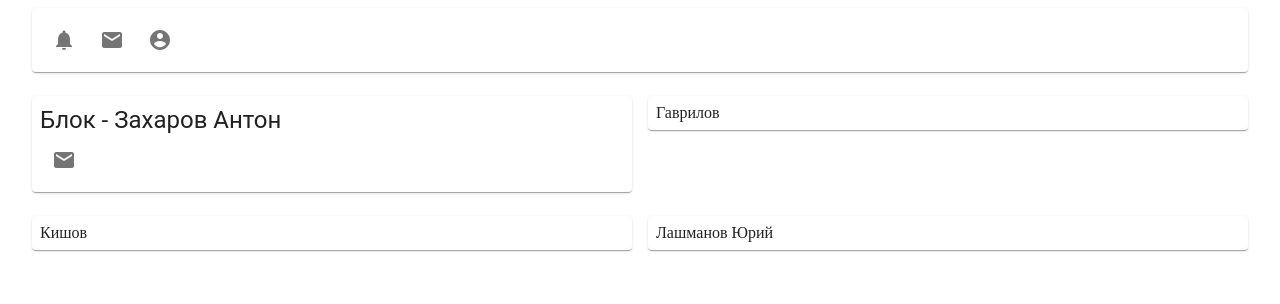
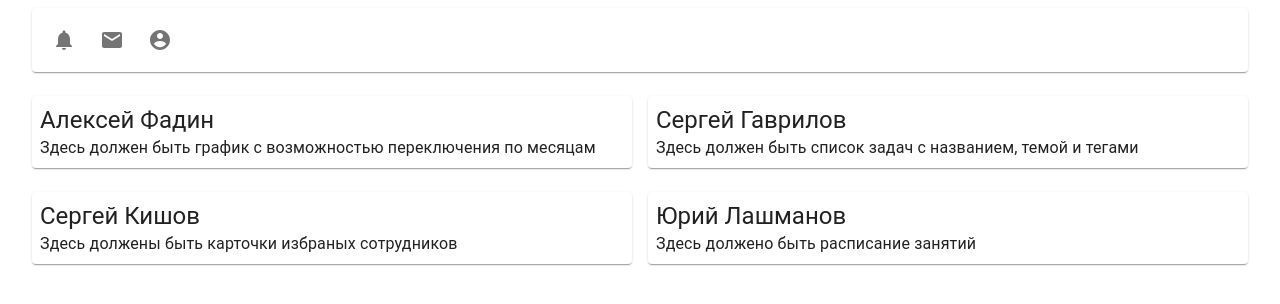
Before and after one commit to LashmanovYuri/engineer_office, a React (Create React App) app: page / in a window 1280 px wide. Shown: the top 304 px of the page. Built offline with nearby package versions, Linux system fonts and the light colour scheme.

Commit message:
Блоки с входящими данными

```diff
--- a/src/components/BlockFour/BlockFour.js
+++ b/src/components/BlockFour/BlockFour.js
@@ -11,6 +11,7 @@ import {
 // Импорт компонентов Material-UI
 import {
   Card,
+  Typography,
 } from '@material-ui/core';
 
 // Импорт иконок Material-UI
@@ -24,6 +25,34 @@ const useStyles = makeStyles((theme) => ({
   },
 }));
 
+/* Входящие данные */
+const data = [
+  {
+    startTime: '9:00',
+    endTime: '10:45',
+    name: 'Теория вероятностей',
+    address: 'Корпус 2, кабинет 211',
+    teacherName: 'Иванов Петр Васильевич',
+    type: 'Лекция',
+  },
+  {
+    startTime: '11:00',
+    endTime: '12:45',
+    name: 'Информатика',
+    address: 'Корпус 2, кабинет 311',
+    teacherName: 'Сурков Иван Гаврилович',
+    type: 'Лекция',
+  },
+  {
+    startTime: '13:30',
+    endTime: '15:45',
+    name: 'Информатика',
+    address: 'Корпус 2, кабинет 231',
+    teacherName: 'Сурков Иван Гаврилович',
+    type: 'Практика',
+  },
+];
+
 
 // Функция-компонент
 function BlockFour({
@@ -34,7 +63,12 @@ function BlockFour({
 
   return (
     <Card className={classes.root}>
-      Лашманов Юрий
+      <Typography variant='h5'>
+        Юрий Лашманов
+      </Typography>
+      <Typography variant='body1'>
+        Здесь должено быть расписание занятий
+      </Typography>
     </Card>
   );
 }
--- a/src/components/BlockOne/BlockOne.js
+++ b/src/components/BlockOne/BlockOne.js
@@ -26,6 +26,24 @@ const useStyles = makeStyles((theme) => ({
   },
 }));
 
+/* Входящие данные */
+const data = [
+  {'Январь': {
+    'Всего обращений': '750',
+    'Нарешен КС': '43',
+    'Возвратов': '33',
+  }},
+  {'Февраль': {
+    'Всего обращений': '654',
+    'Нарешен КС': '76',
+    'Возвратов': '33',
+  }},
+  {'Март': {
+    'Всего обращений': '720',
+    'Нарешен КС': '83',
+    'Возвратов': '13',
+  }}
+];
 
 // Функция-компонент
 function BlockOne({
@@ -37,15 +55,11 @@ function BlockOne({
   return (
     <Card className={classes.root}>
       <Typography variant='h5'>
-        Блок - Захаров Антон
+        Алексей Фадин
       </Typography>
-      <IconButton
-        onClick={() => {
-          alert('Hello')
-        }}
-      >
-        <MailIcon />
-      </IconButton>
+      <Typography variant='body1'>
+        Здесь должен быть график с возможностью переключения по месяцам
+      </Typography>
     </Card>
   );
 }
--- a/src/components/BlockThree/BlockThree.js
+++ b/src/components/BlockThree/BlockThree.js
@@ -11,6 +11,7 @@ import {
 // Импорт компонентов Material-UI
 import {
   Card,
+  Typography,
 } from '@material-ui/core';
 
 // Импорт иконок Material-UI
@@ -24,6 +25,30 @@ const useStyles = makeStyles((theme) => ({
   },
 }));
 
+/* Входящие данные */
+const data = [
+  {
+    username: 'Иванов Петр Константинович',
+    position: 'Директор всея конторы',
+    telephone: 89271234567,
+    url: 'http://addressbook.sbrf.ru/123',
+    avatar: 'https://million-wallpapers.ru/wallpapers/5/51/505015039754505/avatar.jpg'
+  },
+  {
+    username: 'Петров Сергей Васильевич',
+    position: 'Заместитель всех',
+    telephone: 89271231122,
+    url: 'http://addressbook.sbrf.ru/234',
+    avatar: 'https://i.pinimg.com/736x/62/8f/49/628f49798bba23a996bbb0fe8aad174e--avatar-james-cameron-avatar-fan-art.jpg'
+  },
+  {
+    username: 'Мухамедов Махмуд Изгил Оглы',
+    position: 'Водитель звездалета',
+    telephone: 89271234234,
+    url: 'http://addressbook.sbrf.ru/221',
+    avatar: 'https://img1.goodfon.ru/original/2988x1771/3/33/avatar-neytiri-zoe-saldana.jpg'
+  },
+];
 
 // Функция-компонент
 function BlockThree({
@@ -34,7 +59,12 @@ function BlockThree({
 
   return (
     <Card className={classes.root}>
-      Кишов
+      <Typography variant='h5'>
+        Сергей Кишов
+      </Typography>
+      <Typography variant='body1'>
+        Здесь должены быть карточки избраных сотрудников
+      </Typography>
     </Card>
   );
 }
--- a/src/components/BlockTwo/BlockTwo.js
+++ b/src/components/BlockTwo/BlockTwo.js
@@ -11,6 +11,7 @@ import {
 // Импорт компонентов Material-UI
 import {
   Card,
+  Typography,
 } from '@material-ui/core';
 
 // Импорт иконок Material-UI
@@ -24,6 +25,25 @@ const useStyles = makeStyles((theme) => ({
   },
 }));
 
+/* Входящие данные */
+const data = [
+  {
+    name: 'Название первой задачи',
+    subject: 'Тема первой задачи',
+    tags: ['Задача', 'Срочная'],
+  },
+  {
+    name: 'Вторая задача',
+    subject: 'Тема второй задачи',
+    tags: ['Сделать завтра', 'Срочная'],
+  },
+  {
+    name: 'Еще задача',
+    subject: 'Тема задачи',
+    tags: ['Задача', 'Важная'],
+  },
+];
+
 
 // Функция-компонент
 function BlockTwo({
@@ -34,7 +54,12 @@ function BlockTwo({
 
   return (
     <Card className={classes.root}>
-      Гаврилов
+      <Typography variant='h5'>
+        Сергей Гаврилов
+      </Typography>
+      <Typography variant='body1'>
+        Здесь должен быть список задач с названием, темой и тегами
+      </Typography>
     </Card>
   );
 }
```
